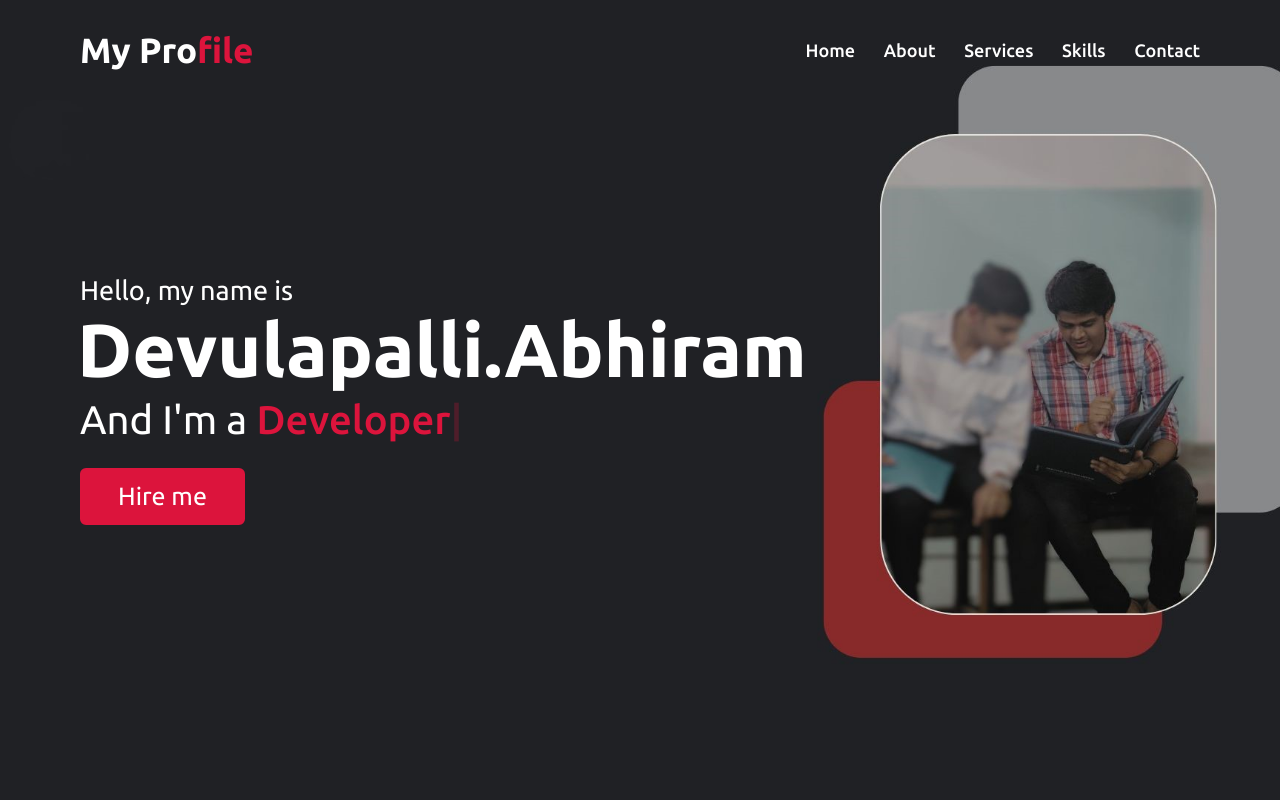
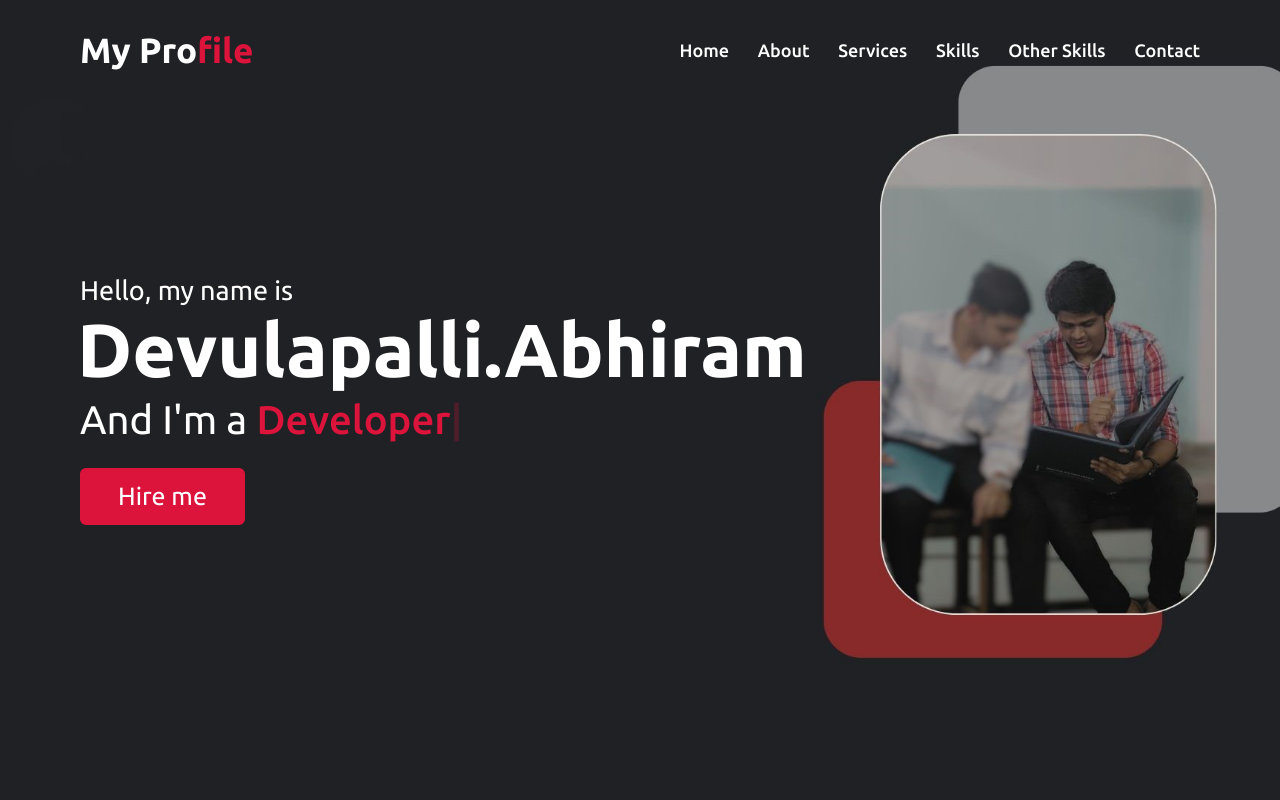
Before and after one commit to abhirammdh/myprofile, a plain HTML site: page index.html in a window 1280 px wide. Shown: the top 800 px of the page. Drawn offline with nearby package versions, Linux system fonts and the light colour scheme.

Commit message:
index.html

```diff
--- a/index.html
+++ b/index.html
@@ -26,6 +26,7 @@
                 <li><a href="#about" class="menu-btn">About</a></li>
                 <li><a href="#services" class="menu-btn">Services</a></li>
                 <li><a href="#skills" class="menu-btn">Skills</a></li>
+                <li><a href="#teams" class="menu-btn">Other Skills</a></li>
                 <li><a href="#contact" class="menu-btn">Contact</a></li>
             </ul>
             <div class="menu-btn">
@@ -139,7 +140,7 @@
     </section>
         <section class="teams" id="teams">
         <div class="max-width">
-            <h2 class="title">My teams</h2>
+            <h2 class="title">Other Skills</h2>
             <div class="carousel owl-carousel">
                 <div class="card">
                     <div class="box">
```
